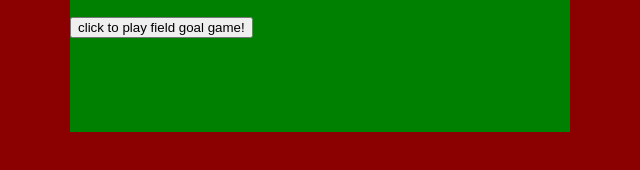
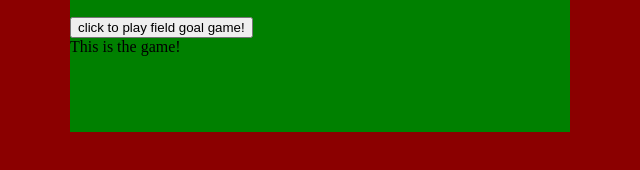
Before and after one commit to agee6/Alden, a plain HTML site: page Practice/index.html in a window 1280 px wide. Shown: the part 708-878 px from the top of the page, 8-648 px from the left. Drawn offline with Linux system fonts and the light colour scheme.

Commit message:
added one line

```diff
--- a/Practice/index.html
+++ b/Practice/index.html
@@ -61,6 +61,7 @@
 </div>
 <h2>Football field goal</h2>
 <button id="start-game-button"> click to play field goal game!</button>
+<div>This is the game!</div>
 
 
 
```
